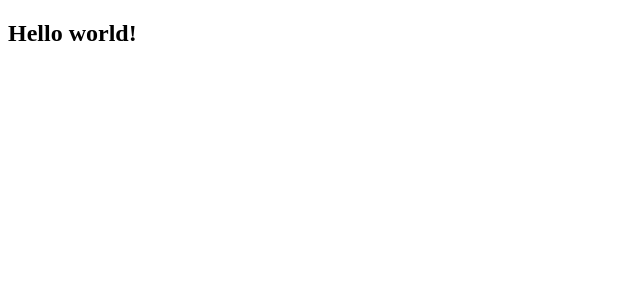
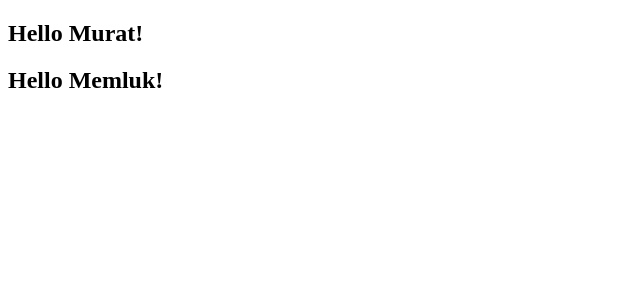
Before and after one commit to murat-yasar/Learn-WebDev, a Vue app in the folder Coursera/BoardInfinity/vue/first-vue-app/: page / in a window 1280 px wide. Shown: the top 300 px of the page, without its empty margins (0-640 px from the left). Built offline with nearby package versions, Linux system fonts and the light colour scheme.

Commit message:
Learn: props in vue

```diff
--- a/Coursera/BoardInfinity/vue/first-vue-app/src/App.vue
+++ b/Coursera/BoardInfinity/vue/first-vue-app/src/App.vue
@@ -1,5 +1,6 @@
 <template>
-  <Greet />
+  <Greet name="Murat" />
+  <Greet name="Memluk" />
 </template>
 
 <script>
@@ -12,9 +13,3 @@ export default {
   }
 }
 </script>
-
-<style>
-#app {
-
-}
-</style>
--- a/Coursera/BoardInfinity/vue/first-vue-app/src/components/Greet.vue
+++ b/Coursera/BoardInfinity/vue/first-vue-app/src/components/Greet.vue
@@ -1,9 +1,10 @@
 <template>
-   <h2>Hello world!</h2>
+   <h2>Hello {{ name }}!</h2>
 </template>
 
 <script>
 export default {
-   name: 'Greet'
+   name: 'Greet',
+   props: ['name']
 }
 </script>
```
